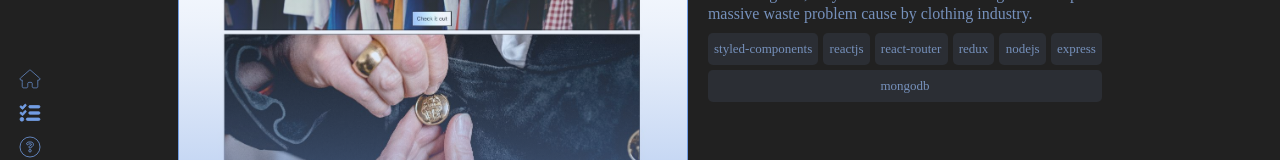
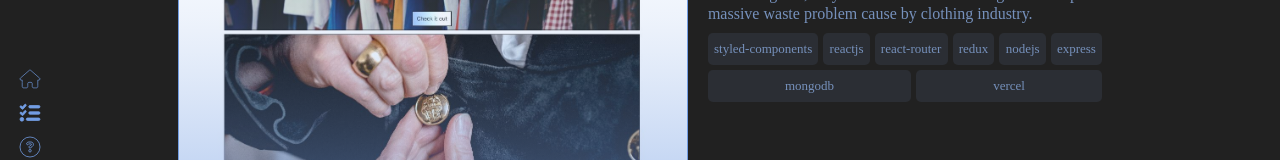
Before and after one commit to frankbejo/frankbejo-portfolio, a React (Create React App) app: page /projects in a window 1280 px wide. Shown: the part 268-428 px from the top of the page. Built offline with nearby package versions, Linux system fonts and the light colour scheme; a web font is replaced by a local one.

Commit message:
new commit

```diff
--- a/src/data.js
+++ b/src/data.js
@@ -15,7 +15,7 @@ export const projects = [
         viewcodelink: "https://github.com/frankbejo/jandf-clothing",
         status: "online",
         deployment: "vercel",
-        stack: ["styled-components","reactjs","react-router","redux","nodejs","express","mongodb"]
+        stack: ["styled-components","reactjs","react-router","redux","nodejs","express","mongodb","vercel"]
     },
     {
         projectname: "Kanban Board",
```
Also changed, not shown: 1 other file (tests, documents, lock files or other folders).
